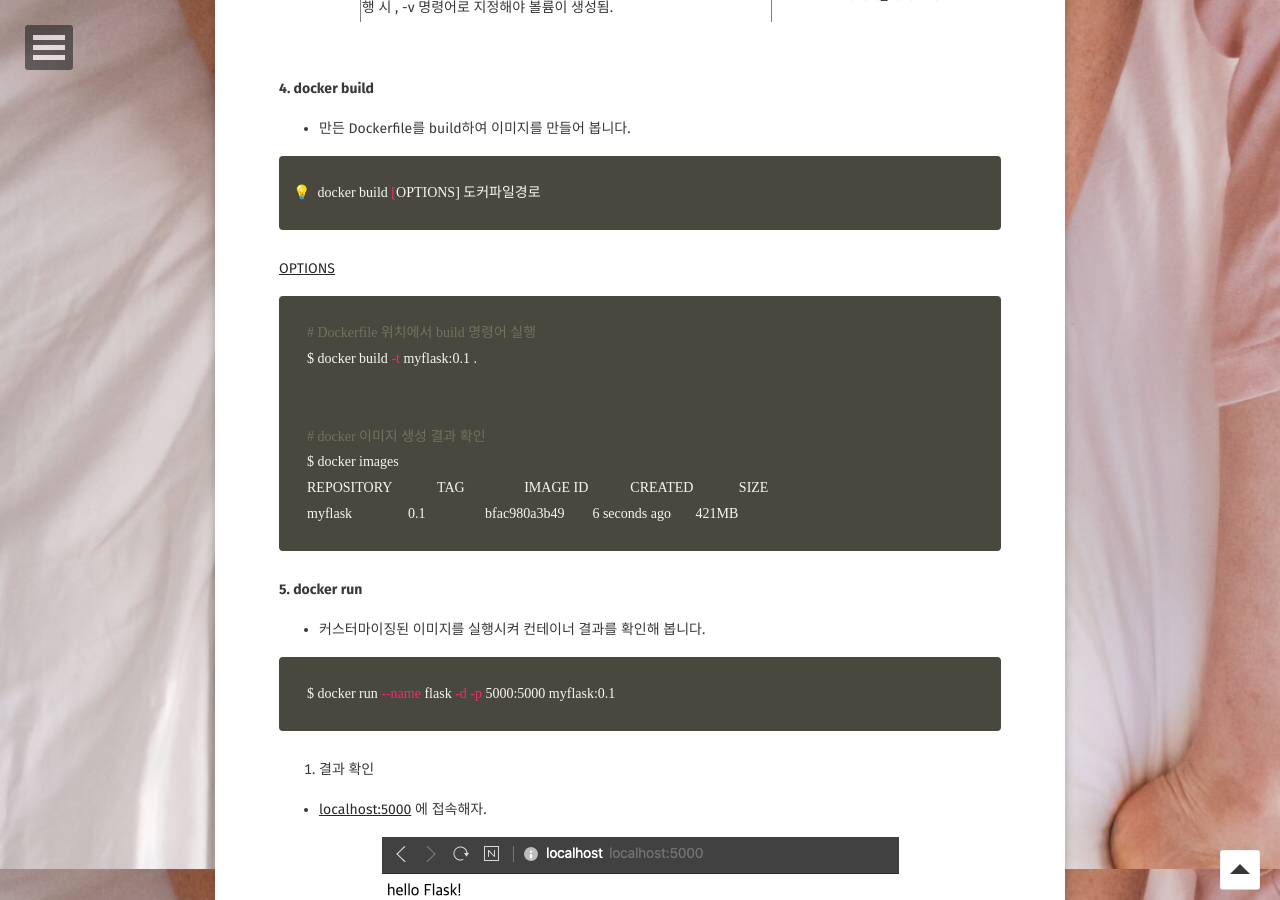
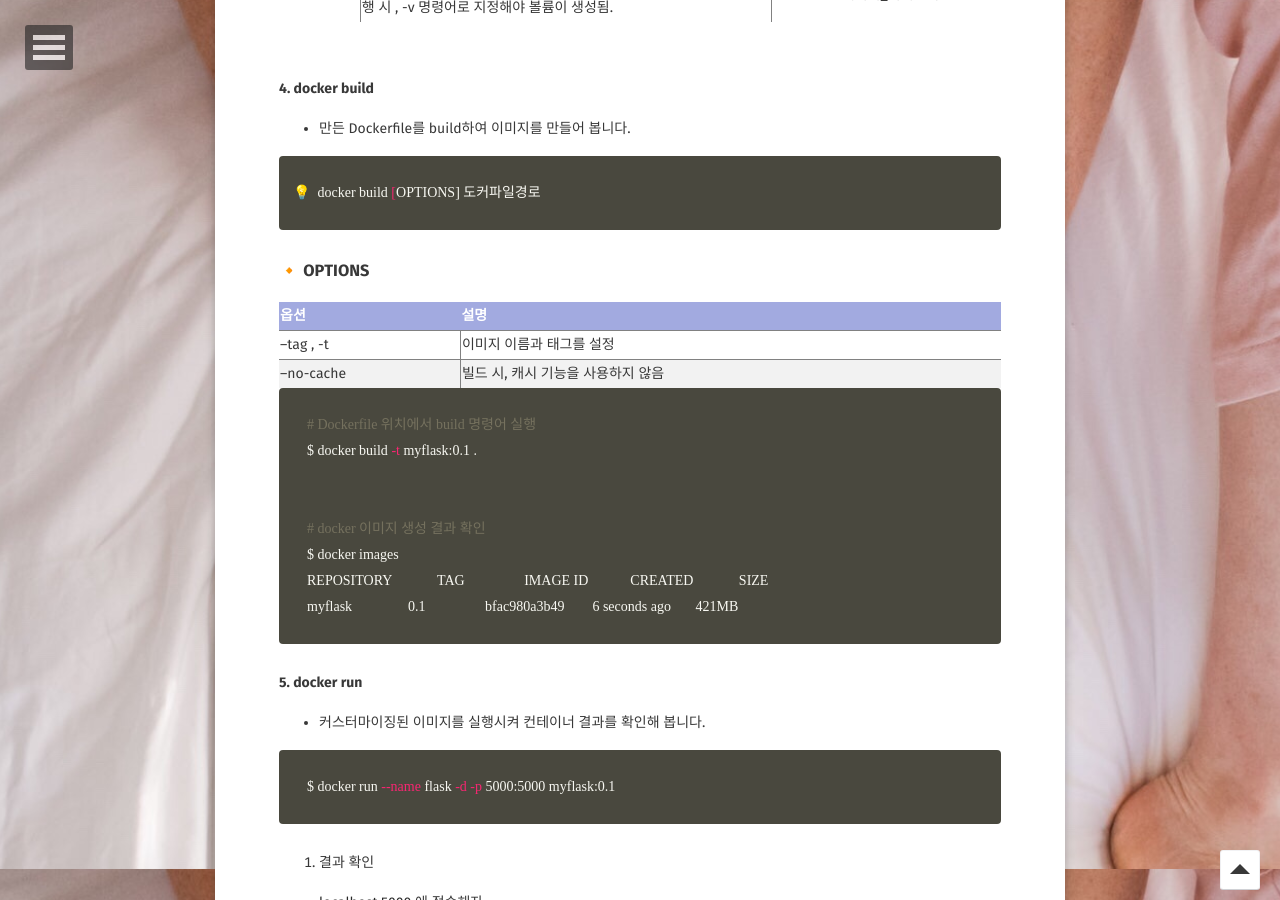
Before and after one commit to JUNGEEYOU/JUNGEEYOU.github.io, a Jekyll site: the page built from _posts/2020-03-29-docker-3-post.md, in a window 1280 px wide and 900 px high, scrolled down 8131 px. Built offline with Jekyll 4.4.1, drawn with Linux system fonts in a browser that asks for light colours; some web fonts are replaced; comment, search, counter and statistics services are not loaded.

Commit message:
도커 이미지 만들기

```diff
--- a/_posts/2020-03-29-docker-3-post.md
+++ b/_posts/2020-03-29-docker-3-post.md
@@ -273,13 +273,19 @@ excerpt: "docker 이미지 만들기"
 <br/>
 
 **4. docker build**
-
 - 만든 Dockerfile를 build하여 이미지를 만들어 봅니다.
 {% highlight shell %}
 💡  docker build [OPTIONS] 도커파일경로
 {% endhighlight %}
 
-[OPTIONS](https://www.notion.so/7cb97f0705414131815ec7d967060a77)
+### 🔸 OPTIONS
+
+ | 옵션 |  설명  |
+ |----------|----------|
+ | --tag , -t |  이미지 이름과 태그를 설정   |
+ | --no-cache |  빌드 시, 캐시 기능을 사용하지 않음     |
+ {:.inner-borders}
+
 {% highlight shell %}
     # Dockerfile 위치에서 build 명령어 실행
     $ docker build -t myflask:0.1 .
```
